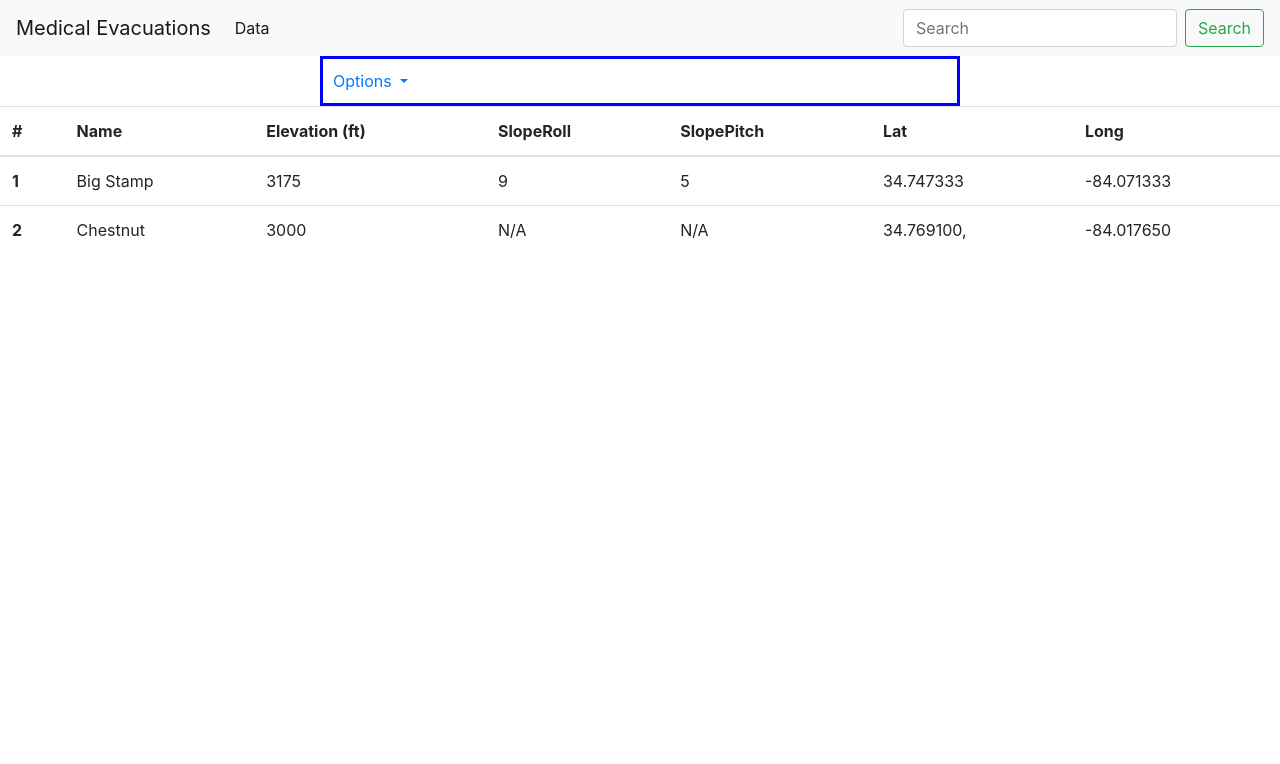
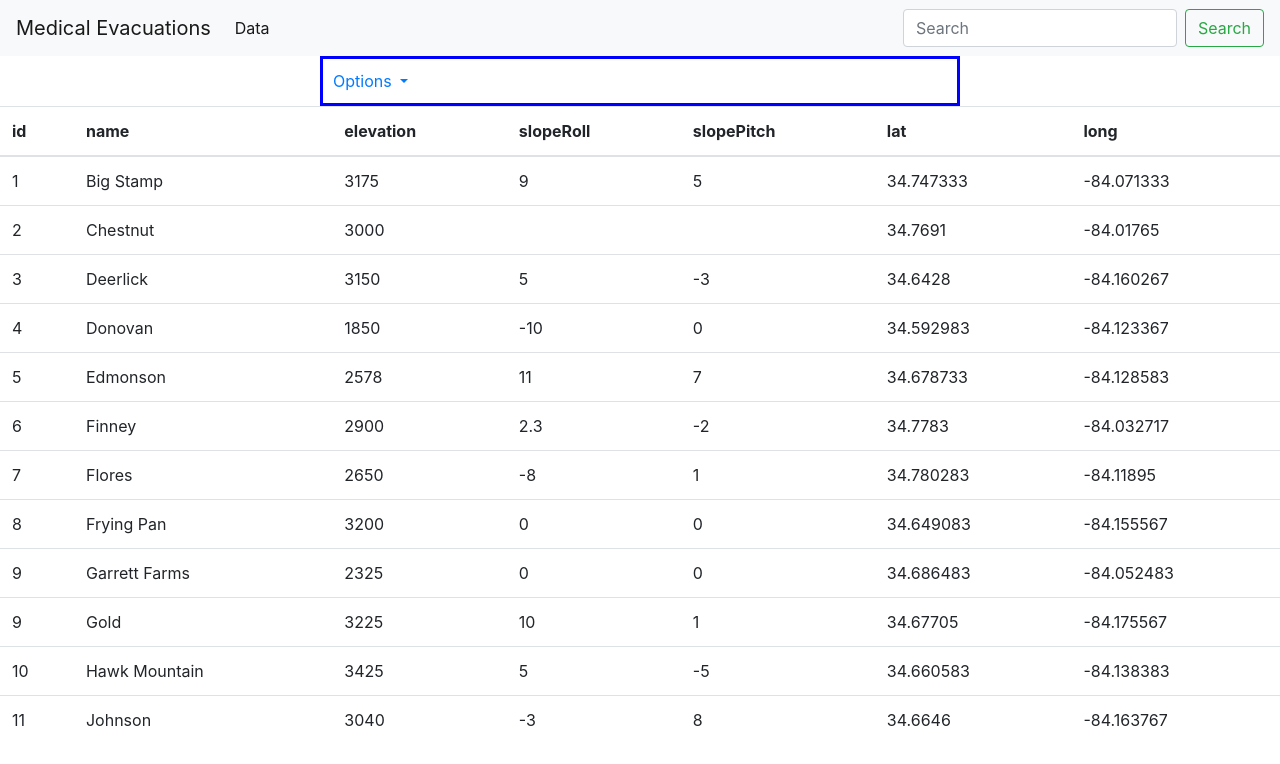
Before and after one commit to Ali-Kazmi/medicalevac, an Angular app: page / in a window 1280 px wide. Shown: the top 764 px of the page. Built offline with nearby package versions, Linux system fonts and the light colour scheme.

Commit message:
used ngfor to display all rows of data. Also added id to table

```diff
--- a/src/app/LandingZoneData.ts
+++ b/src/app/LandingZoneData.ts
@@ -1,5 +1,6 @@
 export const LandingZones = [
     {
+        id:1,
         name: 'Big Stamp',
         elevation:3175,
         slopeRoll: 9,
@@ -8,6 +9,7 @@ export const LandingZones = [
         long:-84.071333
     },
     {
+        id:2,
         name: 'Chestnut',
         elevation:3000,
         slopeRoll: null,
@@ -16,6 +18,7 @@ export const LandingZones = [
         long:-84.017650
     },
     {
+        id:3,
         name: 'Deerlick',
         elevation:3150,
         slopeRoll: 5,
@@ -24,6 +27,7 @@ export const LandingZones = [
         long:-84.160267
     },
     {
+        id:4,
         name: 'Donovan',
         elevation:1850,
         slopeRoll: -10,
@@ -32,6 +36,7 @@ export const LandingZones = [
         long:-84.123367
     },
     {
+        id:5,
         name: 'Edmonson',
         elevation:2578,
         slopeRoll: 11,
@@ -40,6 +45,7 @@ export const LandingZones = [
         long:-84.128583
     },
     {
+        id:6,
         name: 'Finney',
         elevation:2900,
         slopeRoll: 2.3,
@@ -48,6 +54,7 @@ export const LandingZones = [
         long:-84.032717
     },
     {
+        id:7,
         name: 'Flores',
         elevation:2650,
         slopeRoll: -8,
@@ -56,6 +63,7 @@ export const LandingZones = [
         long:-84.118950
     },
     {
+        id:8,
         name: 'Frying Pan',
         elevation:3200,
         slopeRoll: 0,
@@ -64,6 +72,7 @@ export const LandingZones = [
         long:-84.155567
     },
     {
+        id:9,
         name: 'Garrett Farms',
         elevation:2325,
         slopeRoll: 0,
@@ -72,6 +81,7 @@ export const LandingZones = [
         long:-84.052483
     },
     {
+        id:9,
         name: 'Gold',
         elevation:3225,
         slopeRoll: 10,
@@ -80,6 +90,7 @@ export const LandingZones = [
         long:-84.175567
     },
     {
+        id:10,
         name: 'Hawk Mountain',
         elevation:3425,
         slopeRoll: 5,
@@ -88,6 +99,7 @@ export const LandingZones = [
         long:-84.138383
     },
     {
+        id:11,
         name: 'Johnson',
         elevation:3040,
         slopeRoll: -3,
--- a/src/app/components/output-table/output-table.component.html
+++ b/src/app/components/output-table/output-table.component.html
@@ -1,33 +1,14 @@
 <table class="table">
     <thead>
-      <tr>
-        <th scope="col">#</th>
-        <th scope="col">Name</th>
-        <th scope="col">Elevation (ft)</th>
-        <th scope="col">SlopeRoll</th>
-        <th scope="col">SlopePitch</th>
-        <th scope="col">Lat</th>
-        <th scope="col">Long</th>
-      </tr>
+        <th *ngFor = "let column of headers">
+            {{column}}
+          </th>
     </thead>
     <tbody>
-      <tr>
-        <th scope="row">1</th>
-        <td>Big Stamp</td>
-        <td>3175</td>
-        <td>9</td>
-        <td>5</td>
-        <td>34.747333</td>
-        <td>-84.071333</td>
-      </tr>
-      <tr>
-        <th scope="row">2</th>
-        <td>Chestnut</td>
-        <td>3000</td>
-        <td>N/A</td>
-        <td>N/A</td>
-        <td>34.769100,</td>
-        <td>-84.017650</td>
-      </tr>
+        <tr *ngFor = "let row of lz">
+            <td *ngFor = "let column of headers">
+              {{row[column]}}
+            </td>
+          </tr>
     </tbody>
   </table>
--- a/src/app/components/output-table/output-table.component.ts
+++ b/src/app/components/output-table/output-table.component.ts
@@ -1,4 +1,5 @@
 import { Component, OnInit } from '@angular/core';
+import {LandingZones} from "../../LandingZoneData";
 
 @Component({
   selector: 'app-output-table',
@@ -6,8 +7,12 @@ import { Component, OnInit } from '@angular/core';
   styleUrls: ['./output-table.component.css']
 })
 export class OutputTableComponent implements OnInit {
-
-  constructor() { }
+  headers;
+  lz;
+  constructor() {
+    this.headers = ["id", "name", "elevation", "slopeRoll", "slopePitch","lat","long"];
+    this.lz=LandingZones;
+  }
 
   ngOnInit(): void {
   }
```
